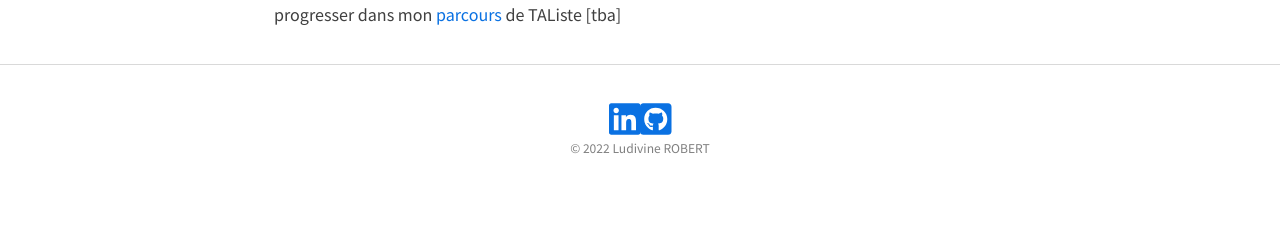
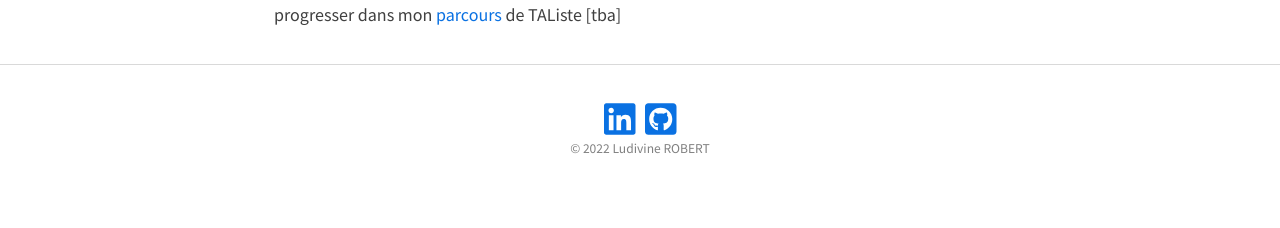
Before and after one commit to ludivinero/ludivinero.github.io, a Jekyll site: the page built from index.md, in a window 1280 px wide. Shown: the part 735-963 px from the top of the page. Built offline with Jekyll 4.4.1, drawn with Linux system fonts in a browser that asks for light colours; nearby versions of some CDN libraries.

Commit message:
Update footer.html

```diff
--- a/_includes/footer.html
+++ b/_includes/footer.html
@@ -2,14 +2,14 @@
   {% include footer-custom.html %}
 
   {%- if site.footer_links -%}
-    <div class="black">
+    <div class="social-icon" style="black">
       {%- for footer_link in site.footer_links -%}
         {%- if footer_link.url contains "://" -%}
           {%- assign url = footer_link.url -%}
         {%- else -%}
           {%- assign url = footer_link.url | relative_url -%}
         {%- endif -%}
-        <a class="black" href="{{ url }}"><i class="{{ footer_link.icon | default: 'fas fa-link' }} fa-2x" title="{{ footer_link.title }}"></i></a>
+        <a class="social-icon" style="black" href="{{ url }}"><i class="{{ footer_link.icon | default: 'fas fa-link' }} fa-2x" title="{{ footer_link.title }}"></i></a>
       {%- endfor -%}
     </div>
   {%- endif -%}
```
